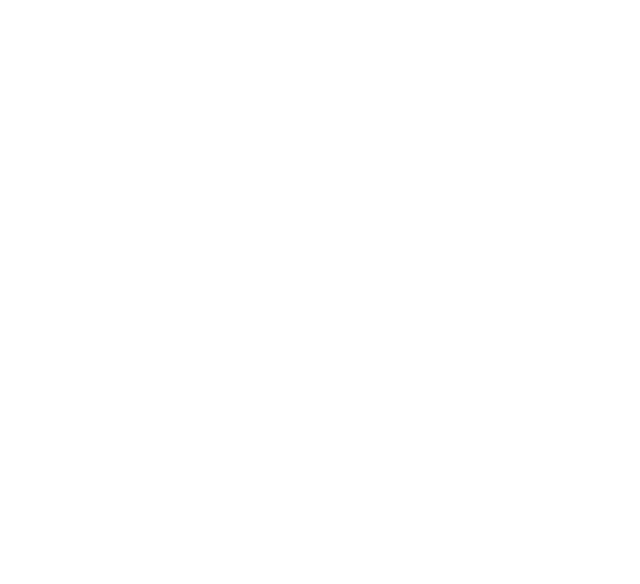
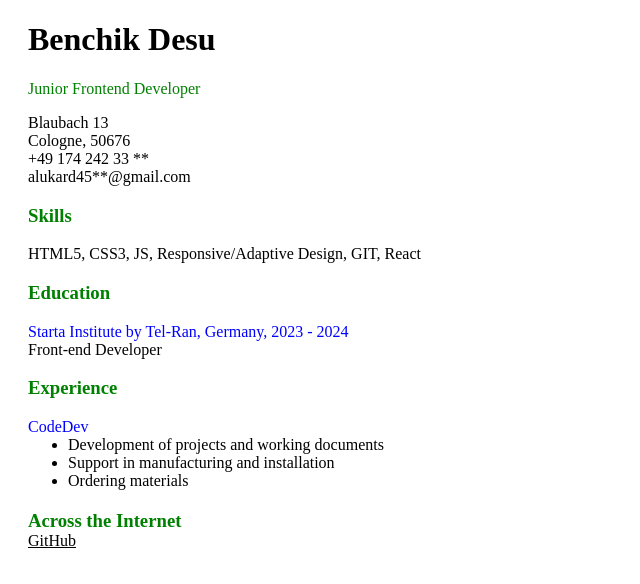
Before and after one commit to LitvinovaOlha1905/roadmap_sh, a plain HTML site: page 1_single-page_cv/single-page_cv.html in a window 1280 px wide. Shown: the whole page, without its empty margins (0-640 px from the left). Drawn offline with Linux system fonts and the light colour scheme.

Commit message:
updt html

```diff
--- a/1_single-page_cv/single-page_cv.html
+++ b/1_single-page_cv/single-page_cv.html
@@ -7,5 +7,42 @@
 </head>
 <body>
 
+   <main>
+      <h1 style="margin-left: 20px;">Benchik Desu</h1>
+      <p style="color:green; margin-left: 20px;">Junior Frontend Developer</p>
+
+      <section>
+         <p style="margin: 0 20px;">Blaubach 13</p>
+         <p style="margin: 0 20px;">Cologne, 50676</p>
+         <p style="margin: 0 20px;"> +49 174 242 33 **</p>
+         <p style="margin: 0 20px;">alukard45**@gmail.com</p>
+      </section>
+
+      <section>
+         <h3 style="color:green; margin-left: 20px;">Skills</h3>
+         <p  style="margin: 0 20px;">HTML5, CSS3, JS, Responsive/Adaptive Design, GIT, React</p>
+      </section>
+
+      <section>
+         <h3 style="color:green; margin-left: 20px;">Education</h3>
+         <p style="color:blue; margin: 0 20px;">Starta Institute by Tel-Ran, Germany, 2023 - 2024</p>
+         <p style="margin: 0 20px;">Front-end Developer</p>
+      </section>
+
+      <section>
+         <h3 style="color:green; margin-left: 20px;">Experience</h3>
+         <p style="color:blue; margin: 0 20px;">CodeDev</p>
+         <ul style="margin: 0 20px;">
+            <li>Development of projects and working documents</li>
+            <li>Support in manufacturing and installation</li>
+            <li>Ordering materials</li>
+         </ul>
+      </section>
+
+      <section>
+         <h3 style="color:green; margin:20px 20px 00;">Across the Internet</h3>
+         <a style="color:black; margin: 0 20px;" href="https://github.com/LitvinovaOlha1905/roadmap_sh">GitHub</a>
+      </section>
+   </main>
 </body>
 </html>
```
